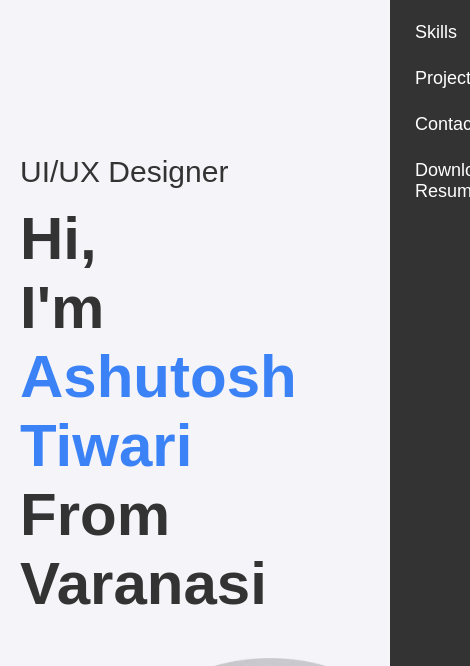
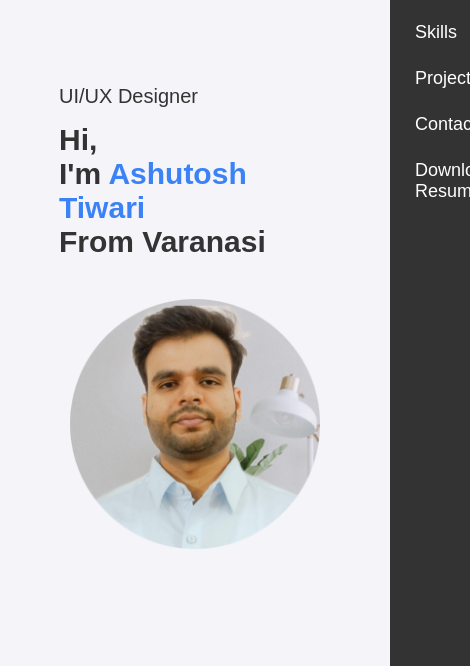
Before and after one commit to Ashutosh977135/My-Portfolio, a plain HTML site: page index.html in a window 390 px wide. Shown: the part 125-791 px from the top of the page, 470 px wide, since content can reach past the window. Drawn offline with Linux system fonts and the light colour scheme.

Commit message:
fix responsive

```diff
--- a/Style.css
+++ b/Style.css
@@ -75,8 +75,8 @@ nav ul li a:hover::after{
 
     display: flex;
     justify-content:space-around;
-    margin-top: 150px;
-    margin-bottom: 120px;
+    margin-top: 120px;
+    margin-bottom: 100px;
 
 }
 .content{
@@ -586,22 +586,38 @@ body {
    @media only screen and (max-width:700px){
     #main{
       flex-direction: column ;
+      display: flex;
+      justify-items: center;
+      align-items: center;
+      margin-top: 80px;
+      margin-bottom: 10px;
+
+
     }
       .content
       {
-        max-width: 100%;
+        max-width: 80%;
         padding: 20px;
+        font-size: 20px;
       }
-      .img{
-        padding: 20px 70px;
+      .content h1{
+        font-size: 30px;
+        margin-top: 15px;
+    }
+    .content h1 span{
+        color:#3b82f6
+    }
+
+       .imge{
+
+        padding: 20px ;
+      }
+       .imge img{
+        height: 250px;
+        width: 250px;
+
       }
 
 
 
    }
-   #msg{
-    color: #61b752;
-    margin-top: -20px;
-    display: block;
-
-   }
--- a/index.html
+++ b/index.html
@@ -45,7 +45,7 @@
             From Varanasi
           </h1>
         </div>
-        <div class="img">
+        <div class="imge">
           <img
             src="/Images/profile-pic (1).png"
             alt=""
```
